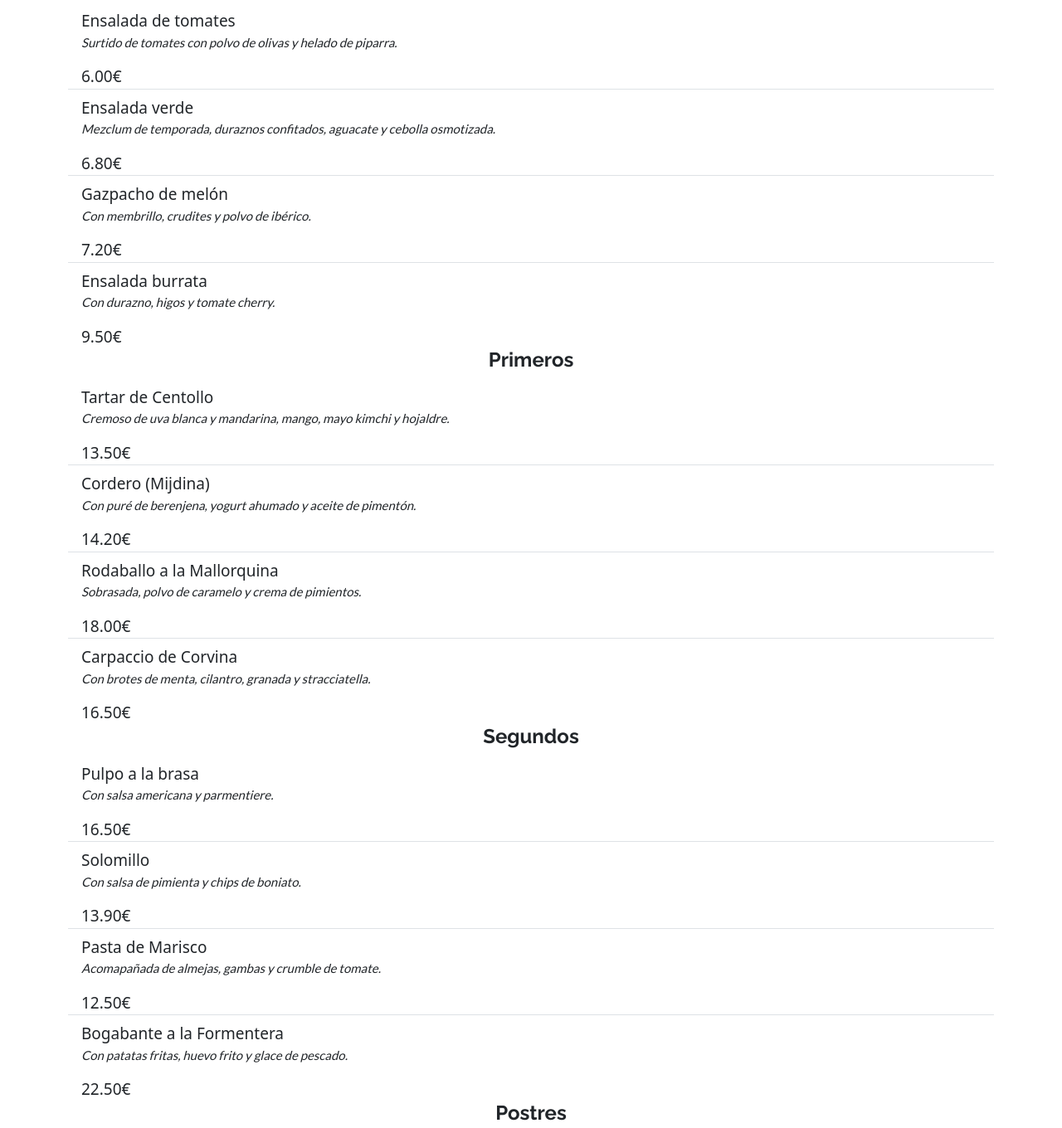
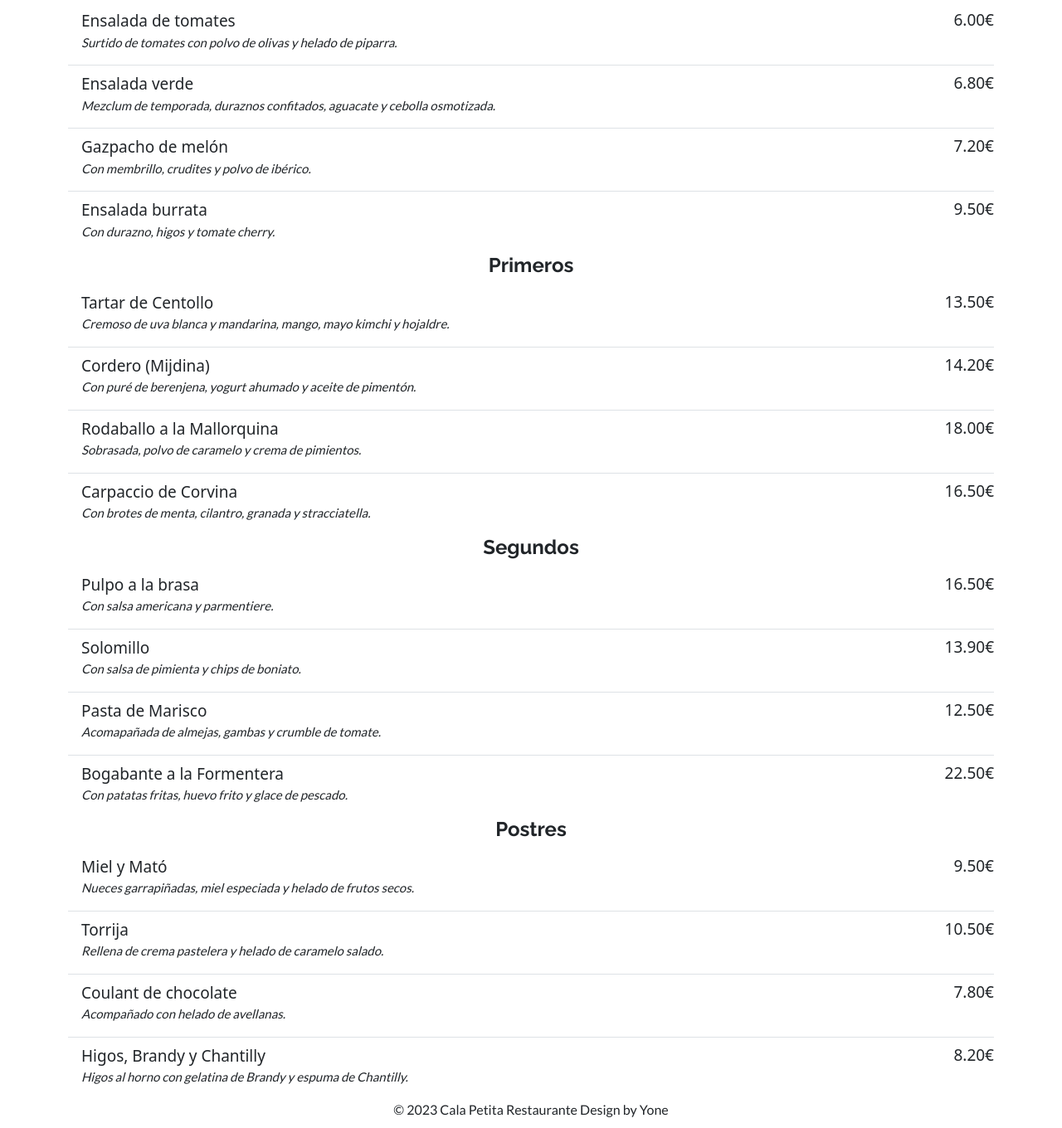
Before and after one commit to kymm14/restaurante-menu, a plain HTML site: page carta.html in a window 1280 px wide. Shown: the part 256-1616 px from the top of the page at 83% size. Drawn offline with nearby package versions, Linux system fonts and the light colour scheme.

Commit message:
modified

```diff
--- a/carta.html
+++ b/carta.html
@@ -62,19 +62,19 @@
                             <ul class="list-group list-group-flush">
                                 <li class="list-group-item">Ensalada de tomates
                                     <p>Surtido de tomates con polvo de olivas y helado de piparra.</p>
-                                    <span>6.00€</span>
+                                    <span class="precios">6.00€</span>
                                 </li>
                                 <li class="list-group-item">Ensalada verde
                                     <p>Mezclum de temporada, duraznos confitados, aguacate y cebolla osmotizada.</p>
-                                    <span>6.80€</span>
+                                    <span class="precios">6.80€</span>
                                 </li>
                                 <li class="list-group-item">Gazpacho de melón
                                     <p>Con membrillo, crudites y polvo de ibérico.</p>
-                                    <span>7.20€</span>
+                                    <span class="precios">7.20€</span>
                                 </li>
                                 <li class="list-group-item">Ensalada burrata
                                     <p>Con durazno, higos y tomate cherry.</p>
-                                    <span>9.50€</span>
+                                    <span class="precios">9.50€</span>
                                 </li>
                             </ul>
                         </div>
@@ -85,19 +85,19 @@
                             <ul class="list-group list-group-flush">
                                 <li class="list-group-item">Tartar de Centollo
                                     <p>Cremoso de uva blanca y mandarina, mango, mayo kimchi y hojaldre.</p>
-                                    <span>13.50€</span>
+                                    <span class="precios">13.50€</span>
                                 </li>
                                 <li class="list-group-item">Cordero (Mijdina)
                                     <p>Con puré de berenjena, yogurt ahumado y aceite de pimentón.</p>
-                                    <span>14.20€</span>
+                                    <span class="precios">14.20€</span>
                                 </li>
                                 <li class="list-group-item">Rodaballo a la Mallorquina
                                     <p>Sobrasada, polvo de caramelo y crema de pimientos.</p>
-                                    <span>18.00€</span>
+                                    <span class="precios">18.00€</span>
                                 </li>
                                 <li class="list-group-item">Carpaccio de Corvina
                                     <p>Con brotes de menta, cilantro, granada y stracciatella.</p>
-                                    <span>16.50€</span>
+                                    <span class="precios">16.50€</span>
                                 </li>
                             </ul>
                         </div>
@@ -107,19 +107,19 @@
                         <ul class="list-group list-group-flush">
                             <li class="list-group-item">Pulpo a la brasa
                                 <p>Con salsa americana y parmentiere.</p>
-                                <span>16.50€</span>
+                                <span class="precios">16.50€</span>
                             </li>
                             <li class="list-group-item">Solomillo
                                 <p>Con salsa de pimienta y chips de boniato.</p>
-                                <span>13.90€</span>
+                                <span class="precios">13.90€</span>
                             </li>
                             <li class="list-group-item">Pasta de Marisco
                                 <p>Acomapañada de almejas, gambas y crumble de tomate.</p>
-                                <span>12.50€</span>
+                                <span class="precios">12.50€</span>
                             </li>
                             <li class="list-group-item">Bogabante a la Formentera
                                 <p>Con patatas fritas, huevo frito y glace de pescado.</p>
-                                <span>22.50€</span>
+                                <span class="precios">22.50€</span>
                             </li>
                         </ul>
                     </div>
@@ -128,19 +128,19 @@
                         <ul class="list-group list-group-flush">
                             <li class="list-group-item">Miel y Mató
                                 <p>Nueces garrapiñadas, miel especiada y helado de frutos secos.</p>
-                                <span>9.50€</span>
+                                <span class="precios">9.50€</span>
                             </li>
                             <li class="list-group-item">Torrija
                                 <p>Rellena de crema pastelera y helado de caramelo salado.</p>
-                                <span>10.50€</span>
+                                <span class="precios">10.50€</span>
                             </li>
                             <li class="list-group-item">Coulant de chocolate
                                 <p>Acompañado con helado de avellanas.</p>
-                                <span>7.80€</span>
+                                <span class="precios">7.80€</span>
                             </li>
                             <li class="list-group-item">Higos, Brandy y Chantilly
                                 <p>Higos al horno con gelatina de Brandy y espuma de Chantilly.</p>
-                                <span>8.20€</span>
+                                <span class="precios">8.20€</span>
                             </li>
                         </ul>
                     </div>
--- a/css/style.css
+++ b/css/style.css
@@ -91,7 +91,7 @@
 
 span.precios {
   position: absolute;
-  right: 0px;
+  right: 0;
   top: 7px;
 }
 
```
